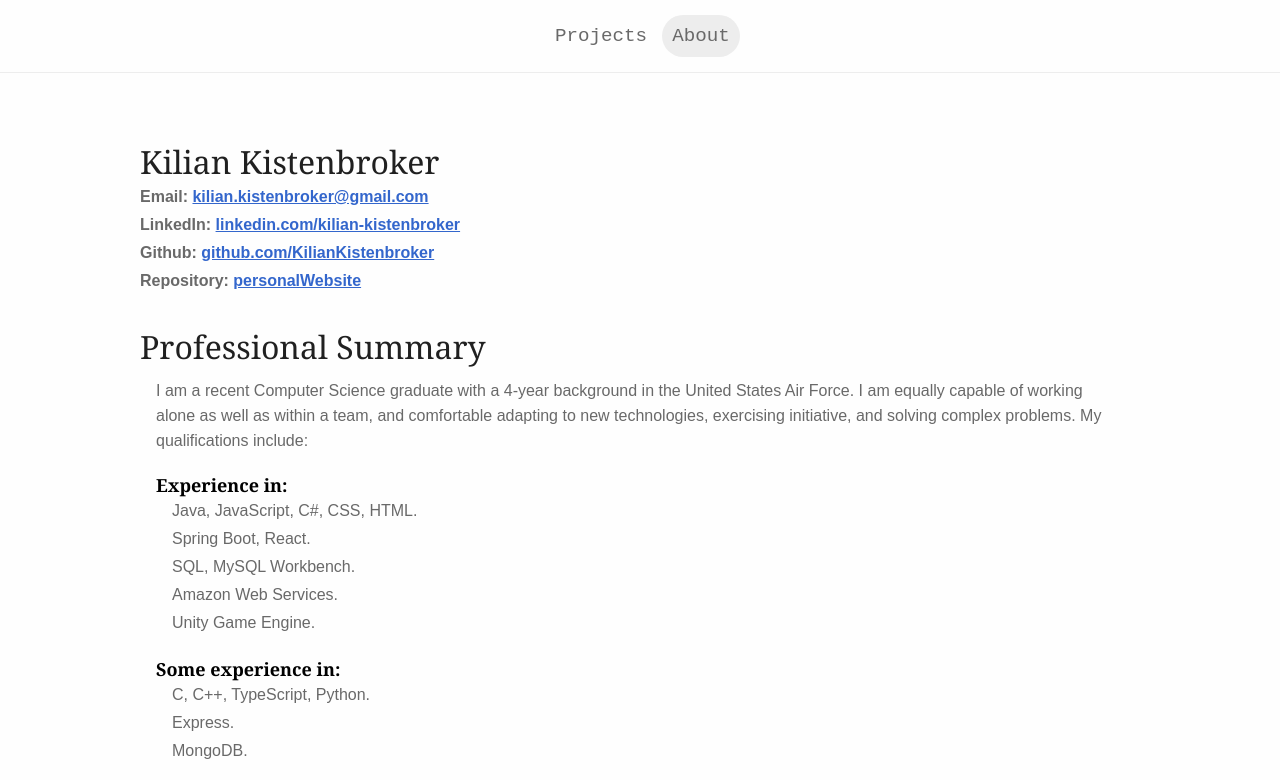
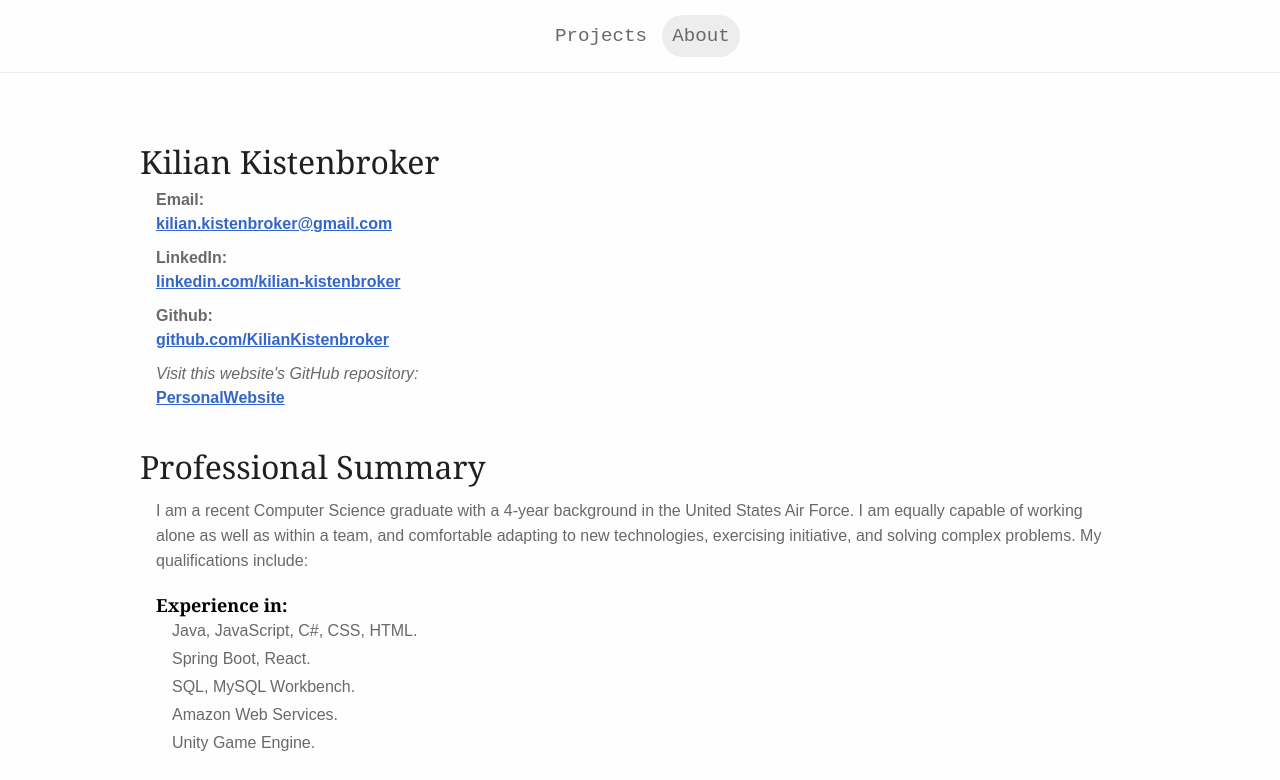
Before and after one commit to KilianKistenbroker/PersonalWebsite, a React (Create React App) app: page /about in a window 1280 px wide. Shown: the top 780 px of the page. Built offline with nearby package versions, Linux system fonts and the light colour scheme.

Commit message:
adjusted styling

```diff
--- a/src/pages/About.js
+++ b/src/pages/About.js
@@ -8,14 +8,17 @@ const About = () => {
       <div className="project-flex">
         {/* Name */}
         <div className="header-1">Kilian Kistenbroker</div>
-        <div className="bullet-1">
+        <div className="indents" style={{lineHeight:"1.5rem"}}>
+          <div className="bullet-1"style={{marginTop:""}}>
           <b>Email: </b>
+          <br></br>
           <a className="link" href="mailto:kilian.kistenbroker@gmail.com.com">
             kilian.kistenbroker@gmail.com
           </a>
         </div>
-        <div className="bullet-1">
+        <div className="bullet-1"style={{marginTop:""}}>
           <b>LinkedIn: </b>
+          <br></br>
           <a
             className="link"
             href="https://www.linkedin.com/in/kilian-kistenbroker-558b072ab/"
@@ -24,8 +27,9 @@ const About = () => {
             linkedin.com/kilian-kistenbroker
           </a>
         </div>
-        <div className="bullet-1">
+        <div className="bullet-1"style={{marginTop:""}}>
           <b>Github: </b>
+          <br></br>
           <a
             className="link"
             href="https://github.com/KilianKistenbroker"
@@ -34,16 +38,21 @@ const About = () => {
             github.com/KilianKistenbroker
           </a>
         </div>
-        <div className="bullet-1">
-          <b>Repository: </b>
+
+        {/* this website's repo */}
+        <div className="bullet-1" style={{marginTop:" ", lineHeight:""}}>
+          <i>Visit this website's GitHub repository: </i>
+          <br></br>
           <a
             className="link"
             href="https://github.com/KilianKistenbroker/PersonalWebsite"
             target="_blank"
           >
-            personalWebsite
+            PersonalWebsite
           </a>
         </div>
+        </div>
+
         {/* Experience */}
         <div className="header-1">Professional Summary</div>
         <div className="indents">
--- a/src/projects/StudentSources.js
+++ b/src/projects/StudentSources.js
@@ -39,7 +39,7 @@ const StudentSources = ({ windowDimension }) => {
                 href="https://github.com/KilianKistenbroker/student-sources-prototype/tree/master"
                 target="_blank"
               >
-                beta-prototype
+                StudentSourcesPrototype
               </a>
             </div>
           </div>
```
